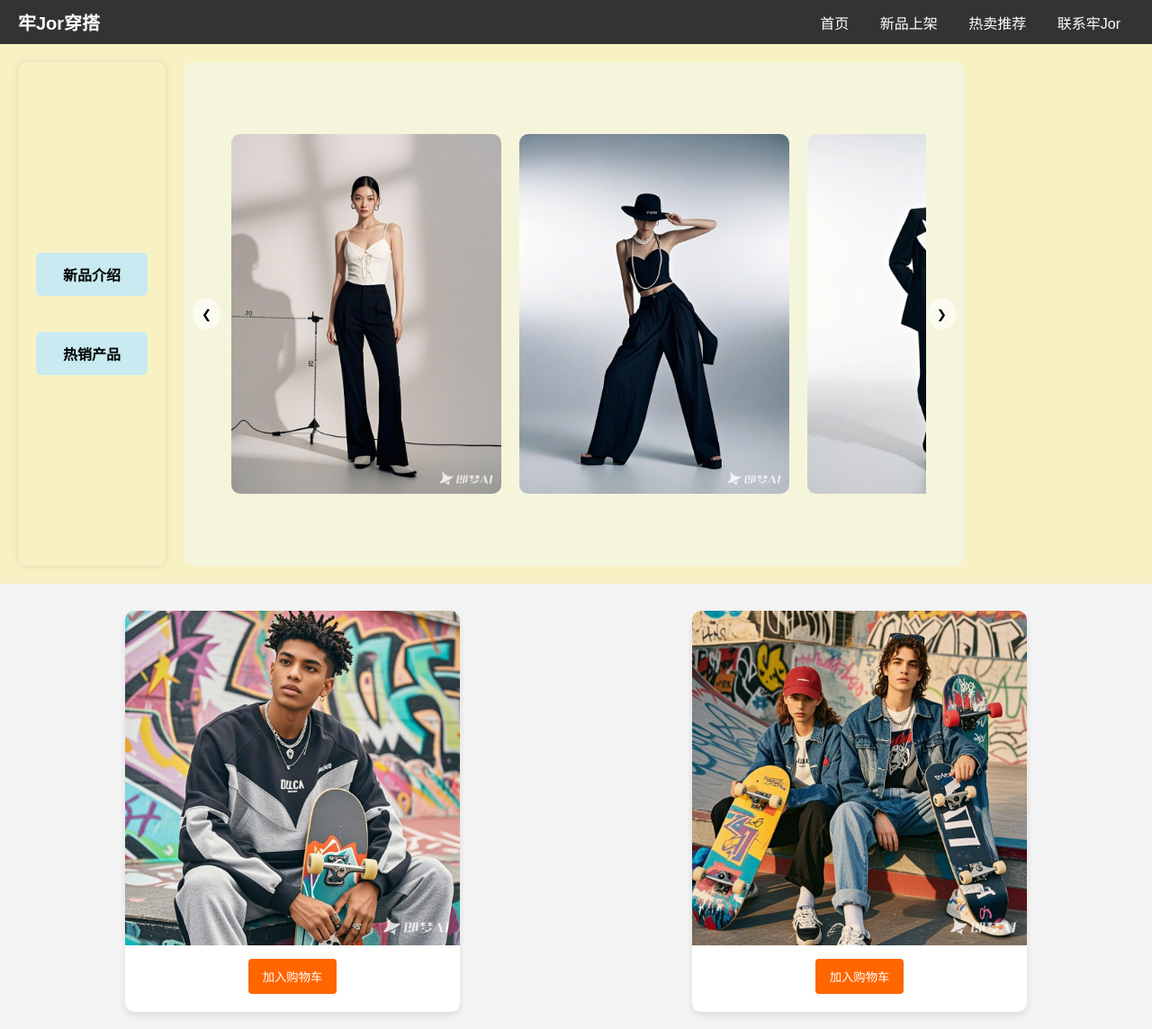
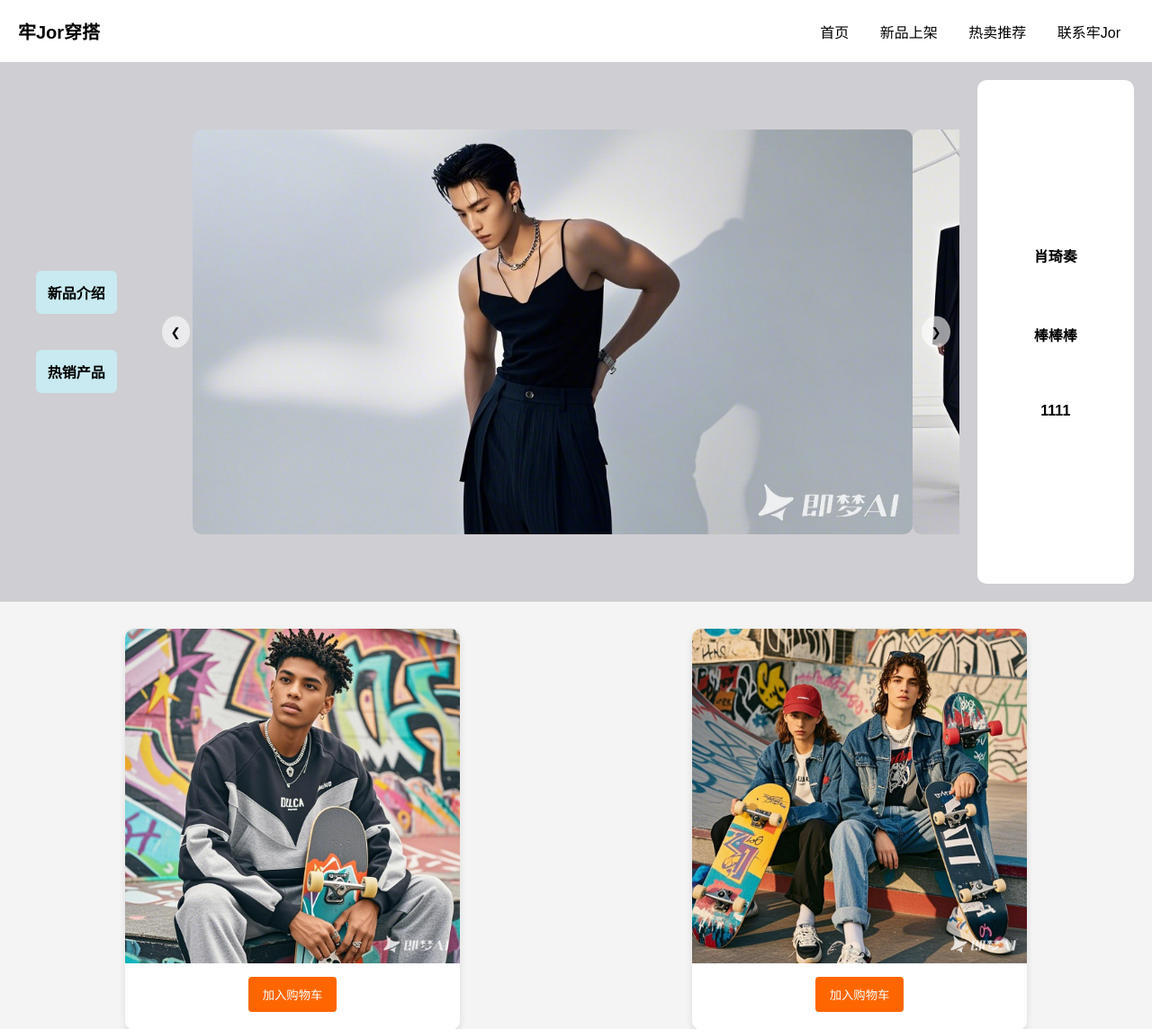
Before and after one commit to agottt0/HTML_Teamwork, a PHP site: page / in a window 1280 px wide. Shown: the top 1144 px of the page at 90% size. Run offline with PHP 8.4, Linux system fonts and the light colour scheme.

Commit message:
调整主页面

```diff
--- a/index.html
+++ b/index.html
@@ -3,7 +3,7 @@
 <head>
     <meta charset="UTF-8">
     <meta name="viewport" content="width=device-width, initial-scale=1.0">
-    <title>精美服饰购物网站</title>
+    <title>牢Jor的购物网站</title>
     <meta name="description" content="精美服饰购物网站，精选时尚服饰，舒适实用，打造你的专属风格。">
     <meta name="keywords" content="服饰, 购物, 时尚, 穿搭, 衣服, 饰品">
     <link rel="stylesheet" href="styles.css">
@@ -30,16 +30,24 @@
             <!-- 可继续增加其他类别 -->
         </div>
 
-        <!-- 右侧展览栏 -->
+        <!-- 中间展览区 -->
         <div class="slider-container">
             <div class="slider-wrapper">
                 <div class="slider" id="slider">
                     <!-- 图片组通过 JS 动态切换 -->
                 </div>
-            </div>
             <!-- 滑动按钮 -->
             <button class="prev-btn">&#10094;</button>
             <button class="next-btn">&#10095;</button>
+            </div>
+        </div>
+
+        <!-- 右侧分类列表 -->
+        <div class="SubBrand">
+            <div class="SubBrand-item" data-category="1">肖琦奏</div>
+            <div class="SubBrand-item" data-category="2">棒棒棒</div>
+            <div class="SubBrand-item" data-category="3">1111</div>
+            <!-- 可继续增加其他类别 -->
         </div>
     </div>
 
--- a/script.js
+++ b/script.js
@@ -1,10 +1,10 @@
 // 分类对应图片数据
 const categories = {
     new: [
-        'images/1.jpeg',
-        'images/2.jpeg',
-        'images/3.jpeg',
-        'images/4.jpeg'
+        'images/展示区/L1.jpeg',
+        'images/展示区/L2.jpeg',
+        'images/展示区/L3.jpeg',
+        'images/展示区/L4.jpeg'
     ],
     hot: [
         'images/5.jpeg',
@@ -33,7 +33,7 @@ function renderSlider(category) {
 
 // 更新滑动位置
 function updateSlider() {
-    const offset = -currentIndex * (300 + 20); // 图片宽度+margin
+    const offset = -currentIndex * (800 + 10); // 图片宽度+margin
     slider.style.transform = `translateX(${offset}px)`;
 }
 
--- a/styles.css
+++ b/styles.css
@@ -7,17 +7,18 @@ body {
 }
 
 /* 导航栏 */
-.navbar {
-    background-color: #333;
-    color: #fff;
+.navbar
+{
+    background-color: #ffffff;
+    color: #000000;
     display: flex;
     justify-content: space-between;
     align-items: center;
-    padding: 10px 20px;
+    padding: 20px 20px;
 }
 
 .navbar a {
-    color: #fff;
+    color: #000000;
     text-decoration: none;
     margin: 0 15px;
 }
@@ -36,21 +37,20 @@ body {
     display: flex;
     width: 100%;
     height: 600px;
-    background-color: #f7f1c4; /* 整体浅灰色背景 */
+    background-color: #cfced2; /* 整体浅灰色背景 */
     padding: 20px;
     box-sizing: border-box;
 }
 
 /*左侧类别栏*/
 .category-list {
-    width: 10%;
-    background-color: #f7f1c4;
+    width: 8%;
+    background-color: #cfced2;
     display: flex;
     flex-direction: column;
     justify-content: center;
     padding: 20px;
     border-radius: 10px; /* 圆角效果 */
-    box-shadow: 0 0 10px rgba(0,0,0,0.1); /* 轻微阴影 */
 }
 
 .category-item {
@@ -66,27 +66,29 @@ body {
 
 .category-item:hover
 {
-    background-color: #97ecfb; /* 悬停变灰色 */
+    background-color: #97ecfb;
     color: #333;
     transform: translateX(5px); /* 悬停轻微右移 */
     box-shadow: 2px 2px 8px rgba(0,0,0,0.2); /* 悬停阴影 */
 }
 
+/* 中间展示 */
 .slider-container {
-    width: 70%;
+    width: 80%;
     position: relative;
     overflow: hidden;
-    background-color: #F5F5DC;
+    background-color: #cfced2;
     display: flex;
     align-items: center;
     justify-content: center;
     margin-left: 20px;
+    margin-right: 20px;
     border-radius: 10px;
 }
 
 .slider-wrapper
 {
-    overflow: hidden;
+    overflow: relative;
     width: 90%;
 }
 
@@ -98,9 +100,9 @@ body {
 
 .slider img
 {
-    width: 300px;
-    height: auto;
-    margin: 0 10px;
+    width: 800px;
+    height: 450px;
+    margin: 0px 0px;
     border-radius: 10px;
 }
 
@@ -116,11 +118,12 @@ body {
     cursor: pointer;
     border-radius: 50%;
     transition: background-color 0.3s;
+    z-index: 10; /* 保证按钮在图片之上 */
 }
 
 .prev-btn:hover, .next-btn:hover
 {
-    background-color: rgba(255,255,255,0.9);
+    background-color: rgba(224, 224, 224, 0.9);
 }
 
 .prev-btn {
@@ -131,6 +134,35 @@ body {
     right: 10px;
 }
 
+/*右侧类别栏*/
+.SubBrand {
+    width: 12%;
+    background-color: #ffffff;
+    display: flex;
+    flex-direction: column;
+    justify-content: center;
+    padding: 20px;
+    border-radius: 10px; /* 圆角效果 */
+}
+
+.SubBrand-item {
+    margin: 20px 0;
+    cursor: pointer;
+    padding: 12px;
+    background-color: #ffffff;
+    text-align: center;
+    transition: all 0.3s ease;
+    border-radius: 6px;
+    font-weight: bold;
+}
+
+.SubBrand-item:hover
+{
+    background-color: #d3d3d3;
+    color: #333;
+    transform: translateX(5px); /* 悬停轻微右移 */
+    box-shadow: 2px 2px 8px rgba(0,0,0,0.2); /* 悬停阴影 */
+}
 
 /* 服饰选购区 */
 .clothing-grid {
```
Also changed, not shown: Images/展示区/L1.jpeg (renamed from Images/L1.jpeg), Images/展示区/L2.jpeg (renamed from Images/L2.jpeg), Images/展示区/L3.jpeg (renamed from Images/L3.jpeg), Images/展示区/L4.jpeg (renamed from Images/L4.jpeg).
